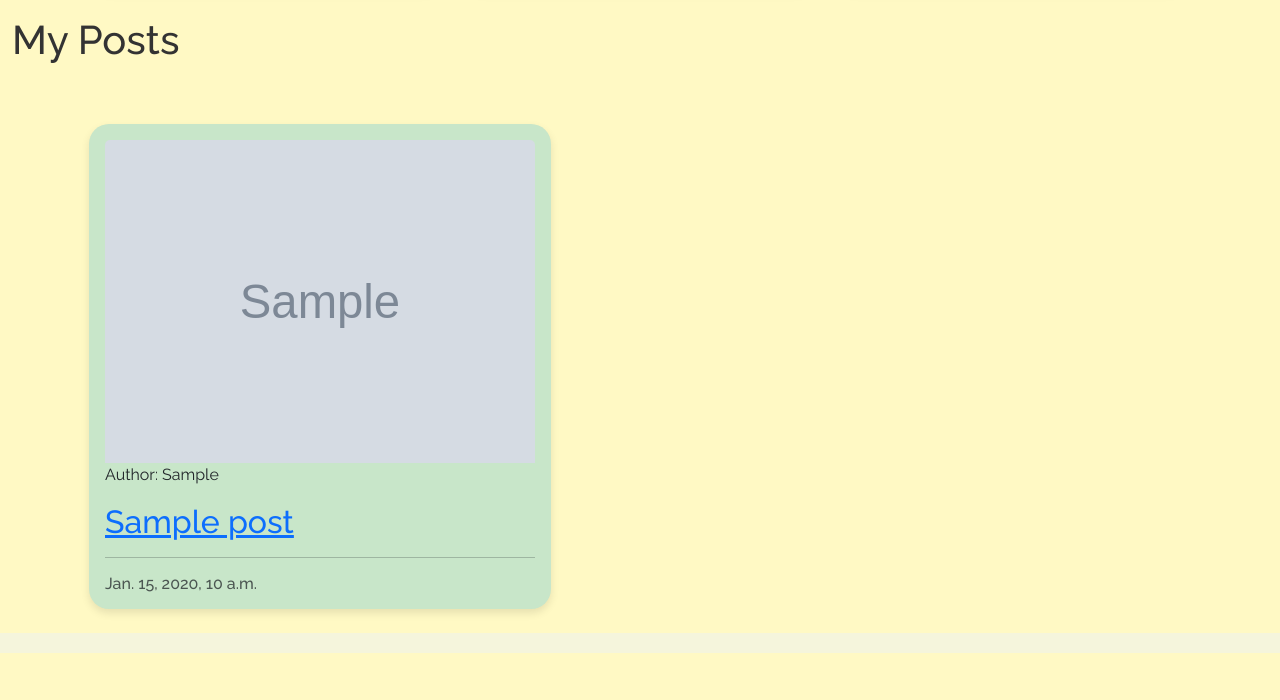
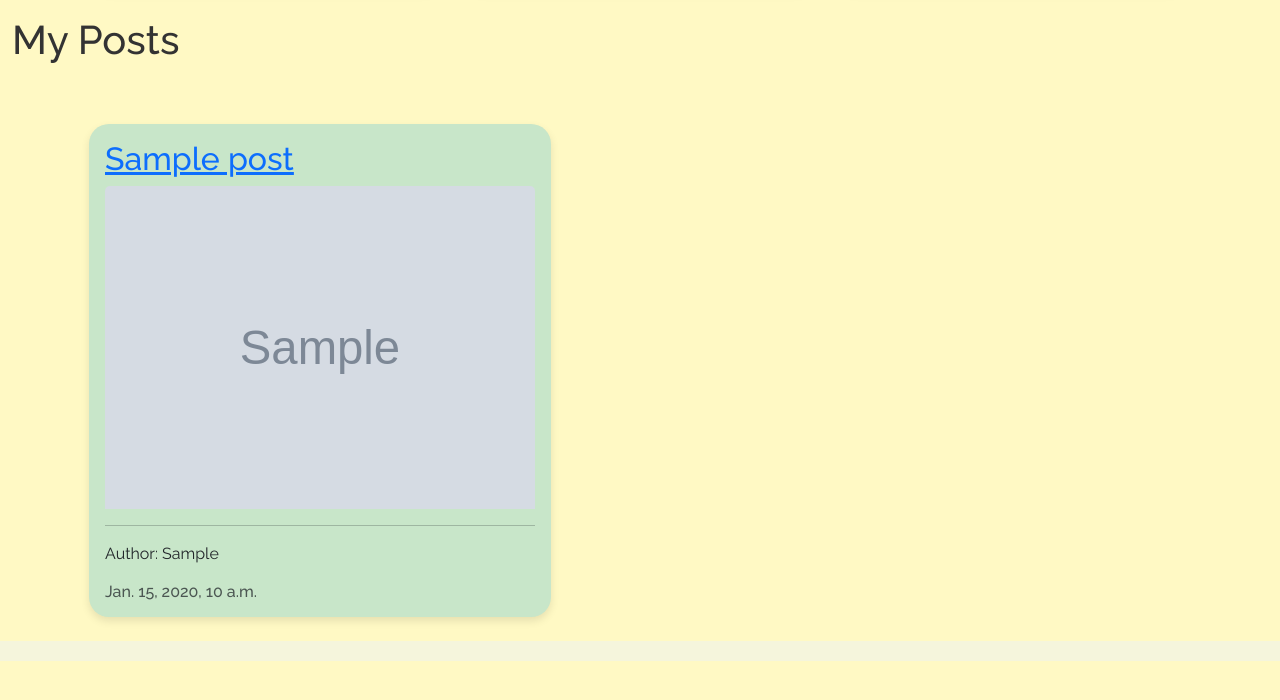
Before and after one commit to thomil13/project-icarus, a Django app: template imagefeed/templates/imagefeed/my-posts.html in a window 1280 px wide. Shown: the part 60-760 px from the top of the page. Run offline with Django 4.2, Linux system fonts and the light colour scheme; the template is opened without the code that fills it: most values are stand-ins (such as "Sample title", 1, 10 or a date in 2020); grey boxes marked "Sample" are stand-in pictures.

Commit message:
Fix my-posts formatting

```diff
--- a/imagefeed/templates/imagefeed/my-posts.html
+++ b/imagefeed/templates/imagefeed/my-posts.html
@@ -19,21 +19,19 @@
                     <div class="card mb-4 w-75 mx-auto">
                         <div class="card-body">
                             <div class="image-container">
+                            <a href="{% url 'imagepost_detail' post.slug %}" class="stretched-link">
+                                <h2 class="card-title">{{ post.title }}</h2>
+                            </a>
                                         {% if "placeholder" in post.image.url %}
                                     <img class="card-img-top" src="{% static 'images/default.jpg' %}"
                                     alt="placeholder image">
                                     {% else %}
                                     <img class="card-img-top" src=" {{ post.image.url }}" alt="{{ post.title }}">
                                     {% endif %}
+                                <hr
                                 <div class="image-flash">
                                     <p class="uploaded_by">Author: {{ post.uploaded_by }}</p>
                                 </div>
-                            </div>
-                            <a href="{% url 'imagepost_detail' post.slug %}" class="post-link">
-                                <h2 class="card-title">{{ post.title }}</h2>
-                            </a>
-
-                            <hr />
                             <p class="card-text text-muted h6">{{ post.uploaded_at }}
                             </p>
                         </div>
```
